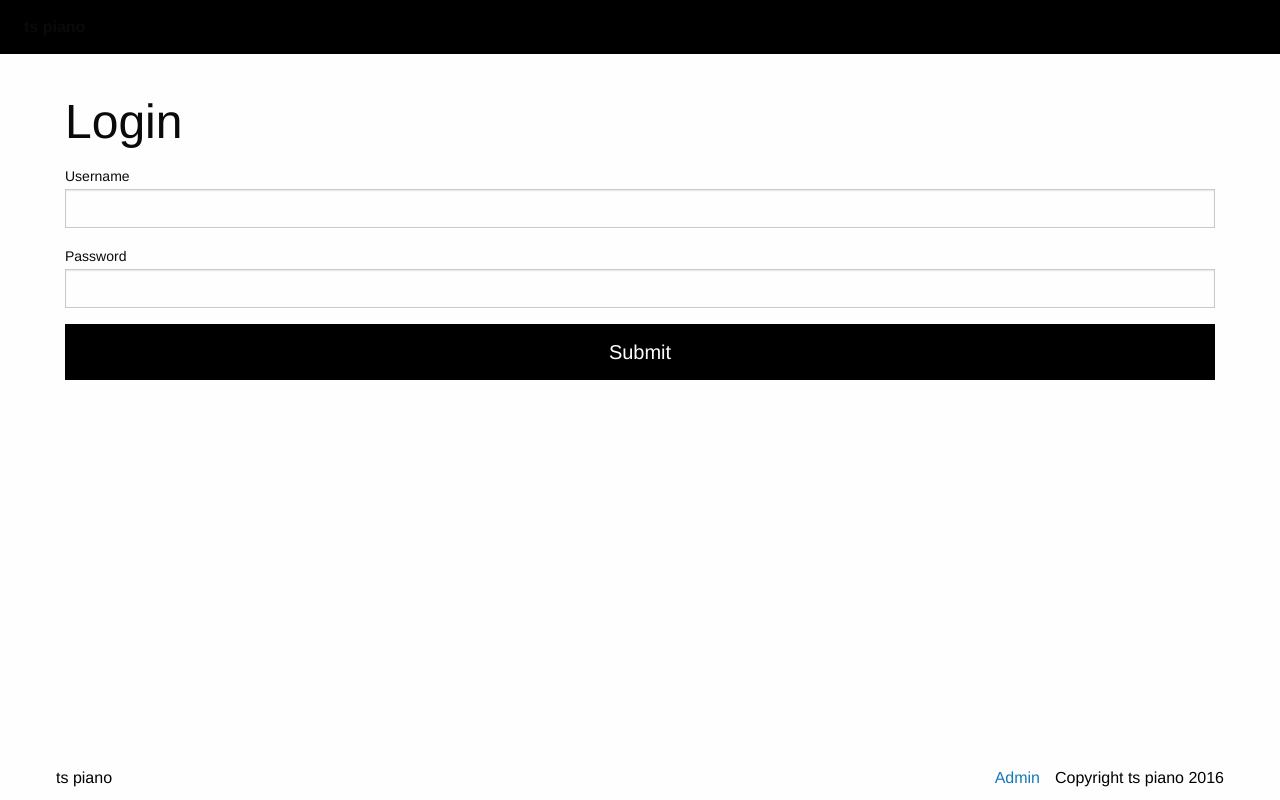
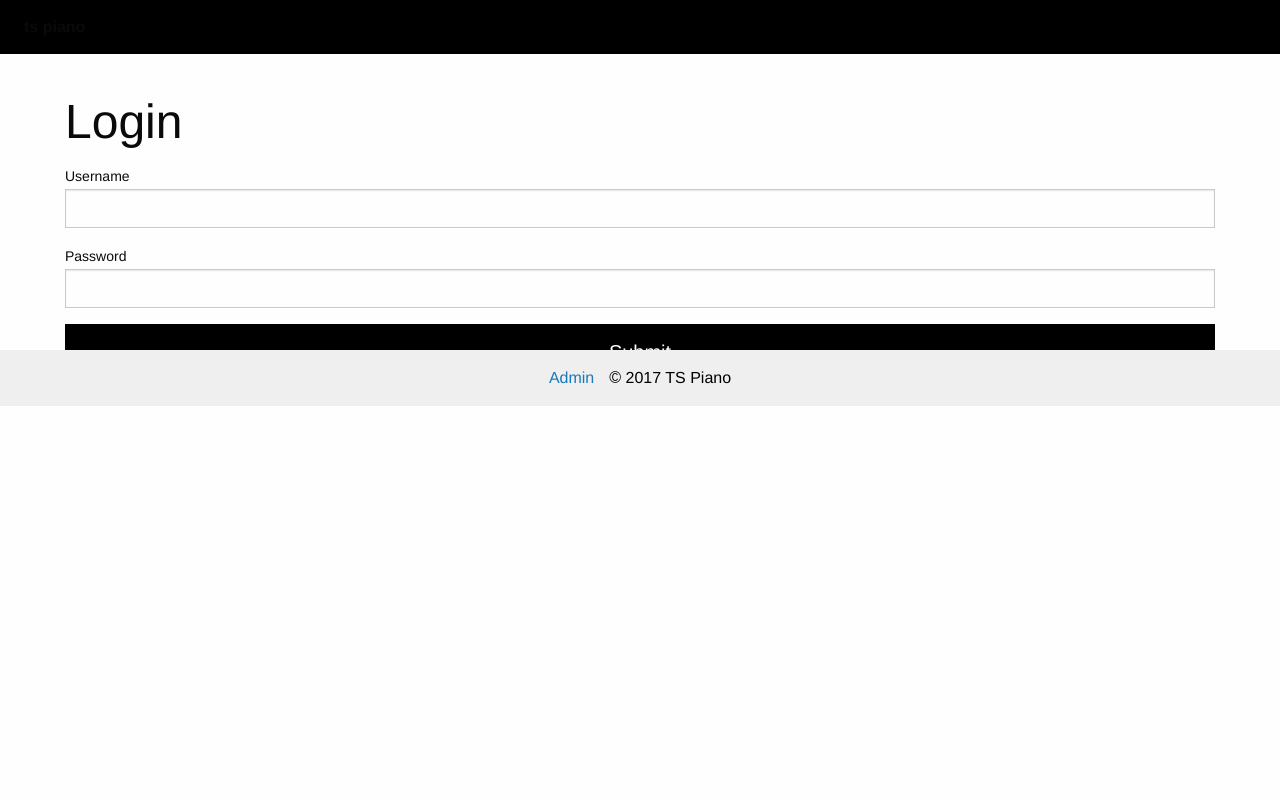
Before and after one commit to joshSummerhays/updatePiano, an Angular app: page /admin in a window 1280 px wide. Built offline with nearby package versions, Linux system fonts and the light colour scheme.

Commit message:
BUILD: work with footer

```diff
--- a/src/app/footer/footer.component.html
+++ b/src/app/footer/footer.component.html
@@ -12,13 +12,13 @@
 </div>-->
 
 <div class="footer-new">
-  <div class="footer-item footer-logo">
+  <!--<div class="footer-item footer-logo">
     ts piano
-  </div>
+  </div>-->
   <div class="footer-item footer-admin">
     <a routerLink="/admin">Admin</a>
   </div>
   <div class="footer-item">
-    Copyright ts piano 2016
+    <span class="footer-copy">&copy;</span>{{footer}}
   </div>
 </div>
--- a/src/app/footer/footer.component.ts
+++ b/src/app/footer/footer.component.ts
@@ -6,6 +6,9 @@ import { Component, OnInit } from '@angular/core';
 })
 export class FooterComponent implements OnInit {
 
+  date: any = new Date().getFullYear();
+  footer: string = ` ${this.date} TS Piano`;
+
   constructor() { }
 
   ngOnInit() {
--- a/src/app/home/home.component.html
+++ b/src/app/home/home.component.html
@@ -10,6 +10,10 @@
 
     <!--<app-bottom-content></app-bottom-content>-->
 
-    <app-footer class="footer-wrap"></app-footer>
+    <!--<app-footer class="footer-wrap"></app-footer>-->
 
 </div>
+
+<div class="footer-outer-wrap">
+    <app-footer class="footer-wrap"></app-footer>
+</div>
--- a/src/app/payment/payment.component.html
+++ b/src/app/payment/payment.component.html
@@ -21,4 +21,4 @@
 
 
 
-<app-footer class="footer-wrap"></app-footer>
+<!--<app-footer class="footer-wrap"></app-footer>-->
--- a/src/assets/component-styles/_footer.scss
+++ b/src/assets/component-styles/_footer.scss
@@ -1,11 +1,19 @@
 .footer-wrap {
-    position: inherit;
-    @include breakpoint (medUp) {
-        position: fixed;
-    }
-    bottom: 0;
-    margin-bottom: 10px;
-    width: 100vw;
+    // position: inherit;
+    // @include breakpoint (medUp) {
+    //     position: fixed;
+    // }
+    // bottom: 0;
+    // margin-bottom: 10px;
+    // width: 100vw;
+
+        position: absolute;
+        right: 0;
+        bottom: 0;
+        left: 0;
+        padding: 1rem;
+        background-color: #efefef;
+        text-align: center;
     .footer-links {
         padding-left: 0.4rem !important;
         padding-right: 0.4rem !important;
@@ -22,7 +30,7 @@
 
     .footer-new {
         display: flex;
-        justify-content: flex-end;
+        justify-content: center;
         margin: auto;
         max-width: 73rem;
         @media screen and (max-width: 1200px) {
@@ -39,5 +47,11 @@
         .footer-item {
             color: $black;
         }
+        .footer-copy {
+            font-family: Arial,
+         "Helvetica Neue",
+         Helvetica,
+         sans-serif;
+        }
     }
 }
--- a/src/assets/component-styles/_middle-content.scss
+++ b/src/assets/component-styles/_middle-content.scss
@@ -1,6 +1,7 @@
 .middle-container {
     display: flex;
     justify-content: center;
+    margin-bottom: 80px;
     @media screen and (max-width: 620px) {
         flex-direction: column;
     }
```
